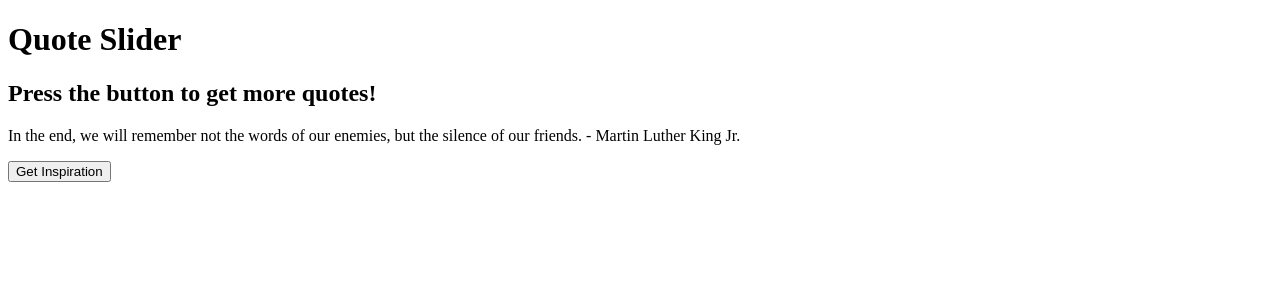
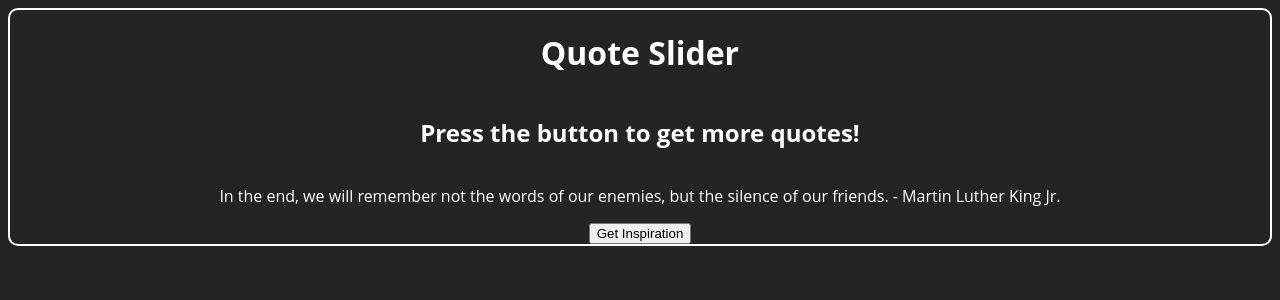
Before and after one commit to strejodv/Quote-Generator, a React (Vite) app: page / in a window 1280 px wide. Shown: the top 300 px of the page. Built offline with nearby package versions, Linux system fonts and the light colour scheme.

Commit message:
added some CSS out of fun

```diff
--- a/src/index.css
+++ b/src/index.css
@@ -0,0 +1,16 @@
+:root {
+    margin: 0;
+    padding: 0;
+    background-color: #242424;
+    color: rgb(255, 255, 255);
+    font-family: 'Open Sans', sans-serif;
+  }
+
+.actualSlider {
+    display: flex;
+    flex-direction: column;
+    justify-content: center;
+    align-items: center;
+    border: 2px solid;
+    border-radius: 10px;
+}
```
